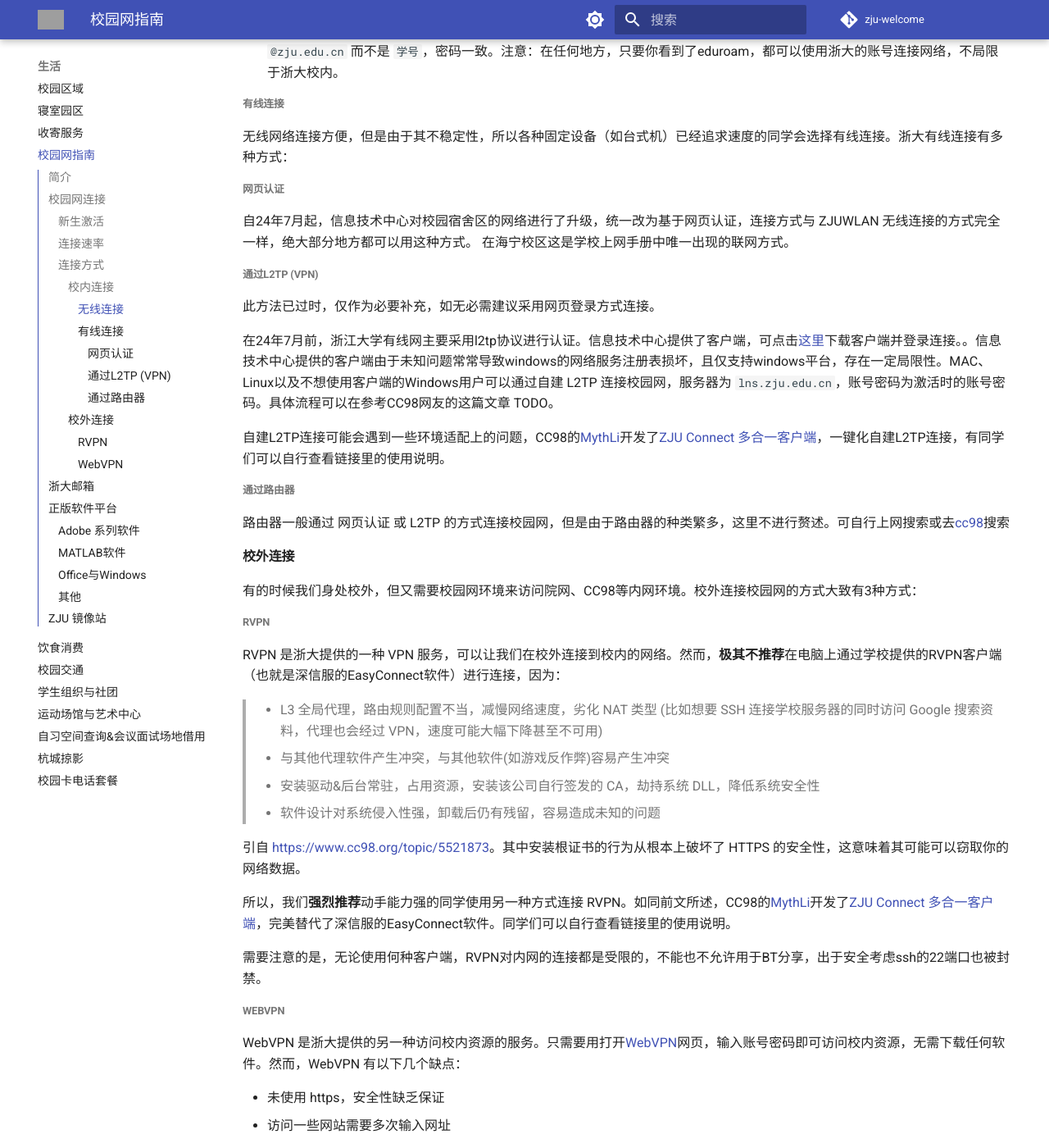
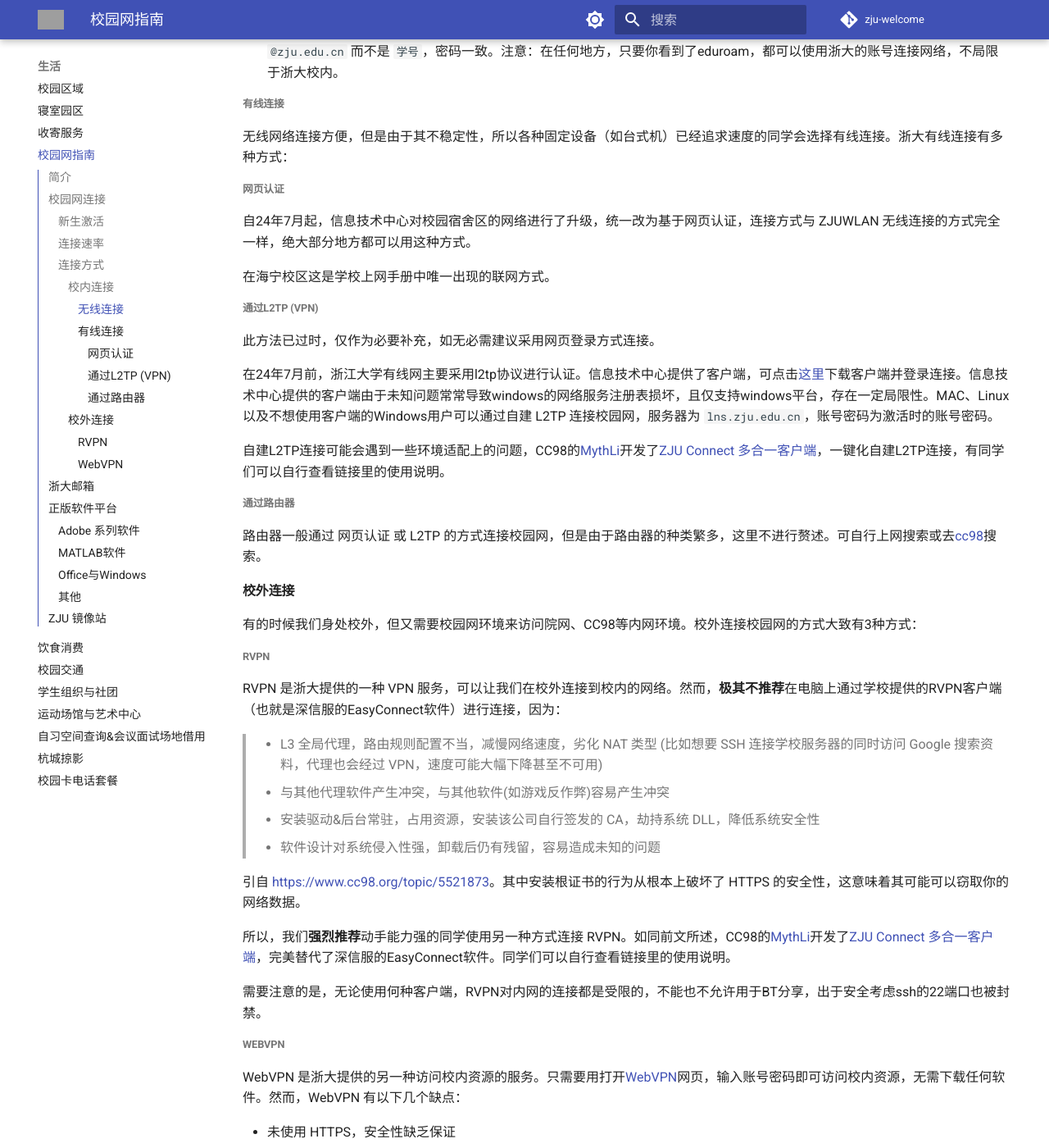
Before and after one commit to mini-full/zju-welcome, an MkDocs documentation site: the page built from docs/life/network.md, in a window 1280 px wide and 1400 px high, scrolled down 1438 px. Shown: the whole window at 82% size. Built offline with MkDocs 1.6.1 and Material for MkDocs 9.7.7, drawn with Linux system fonts in a browser that asks for light colours; comment, search, counter and statistics services are not loaded; grey boxes are pictures that could not be loaded.

Commit message:
update network

```diff
--- a/docs/life/network.md
+++ b/docs/life/network.md
@@ -47,19 +47,21 @@
 ###### 网页认证
 
 自24年7月起，信息技术中心对校园宿舍区的网络进行了升级，统一改为基于网页认证，连接方式与 ZJUWLAN 无线连接的方式完全一样，绝大部分地方都可以用这种方式。
+
 在海宁校区这是学校上网手册中唯一出现的联网方式。
 
 ###### 通过L2TP (VPN)
 
 此方法已过时，仅作为必要补充，如无必需建议采用网页登录方式连接。
 
-在24年7月前，浙江大学有线网主要采用l2tp协议进行认证。信息技术中心提供了客户端，可点击[这里](https://zuits.zju.edu.cn/2017/0622/c12077a629723/page.htm)下载客户端并登录连接。。信息技术中心提供的客户端由于未知问题常常导致windows的网络服务注册表损坏，且仅支持windows平台，存在一定局限性。MAC、Linux以及不想使用客户端的Windows用户可以通过自建 L2TP 连接校园网，服务器为 `lns.zju.edu.cn`，账号密码为激活时的账号密码。具体流程可以在参考CC98网友的这篇文章 TODO。
+在24年7月前，浙江大学有线网主要采用l2tp协议进行认证。信息技术中心提供了客户端，可点击[这里](https://zuits.zju.edu.cn/2017/0622/c12077a629723/page.htm)下载客户端并登录连接。信息技术中心提供的客户端由于未知问题常常导致windows的网络服务注册表损坏，且仅支持windows平台，存在一定局限性。MAC、Linux以及不想使用客户端的Windows用户可以通过自建 L2TP 连接校园网，服务器为 `lns.zju.edu.cn`，账号密码为激活时的账号密码。
+<!-- 具体流程可以在参考CC98网友的这篇文章 TODO。 -->
 
 自建L2TP连接可能会遇到一些环境适配上的问题，CC98的[MythLi](https://www.cc98.org/user/id/619826)开发了[ZJU Connect 多合一客户端](https://www.cc98.org/topic/5704061)，一键化自建L2TP连接，有同学们可以自行查看链接里的使用说明。
 
 ###### 通过路由器
 
-路由器一般通过 网页认证 或 L2TP 的方式连接校园网，但是由于路由器的种类繁多，这里不进行赘述。可自行上网搜索或去[cc98](https://www.cc98.org/)搜索
+路由器一般通过 网页认证 或 L2TP 的方式连接校园网，但是由于路由器的种类繁多，这里不进行赘述。可自行上网搜索或去[cc98](https://www.cc98.org/)搜索。
 
 #### 校外连接
 
@@ -84,7 +86,7 @@
 
 WebVPN 是浙大提供的另一种访问校内资源的服务。只需要用打开[WebVPN](https://webvpn.zju.edu.cn/)网页，输入账号密码即可访问校内资源，无需下载任何软件。然而，WebVPN 有以下几个缺点：
 
-- 未使用 https，安全性缺乏保证
+- 未使用 HTTPS，安全性缺乏保证
 - 访问一些网站需要多次输入网址
 
 ## 浙大邮箱
```
Also changed, not shown: docs/basics/network_guidance.md (deleted, +0 -72 lines).
